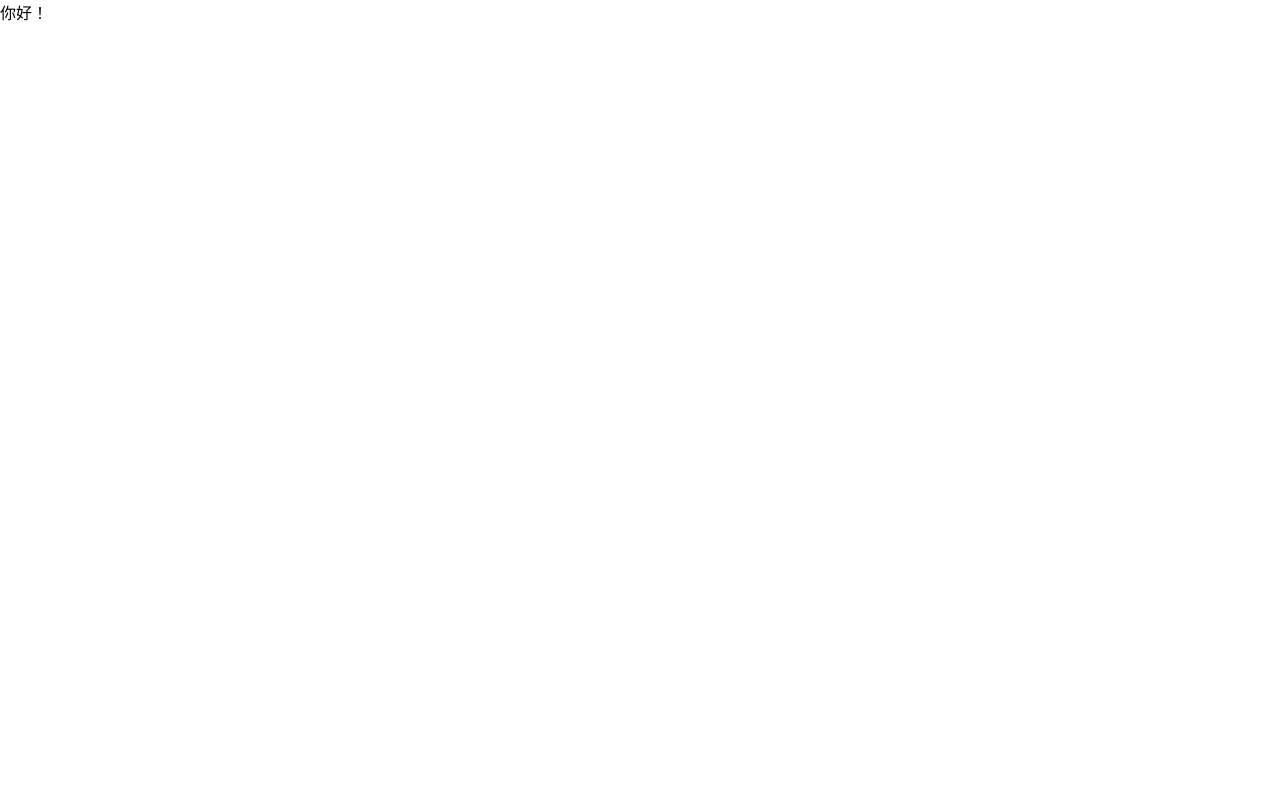
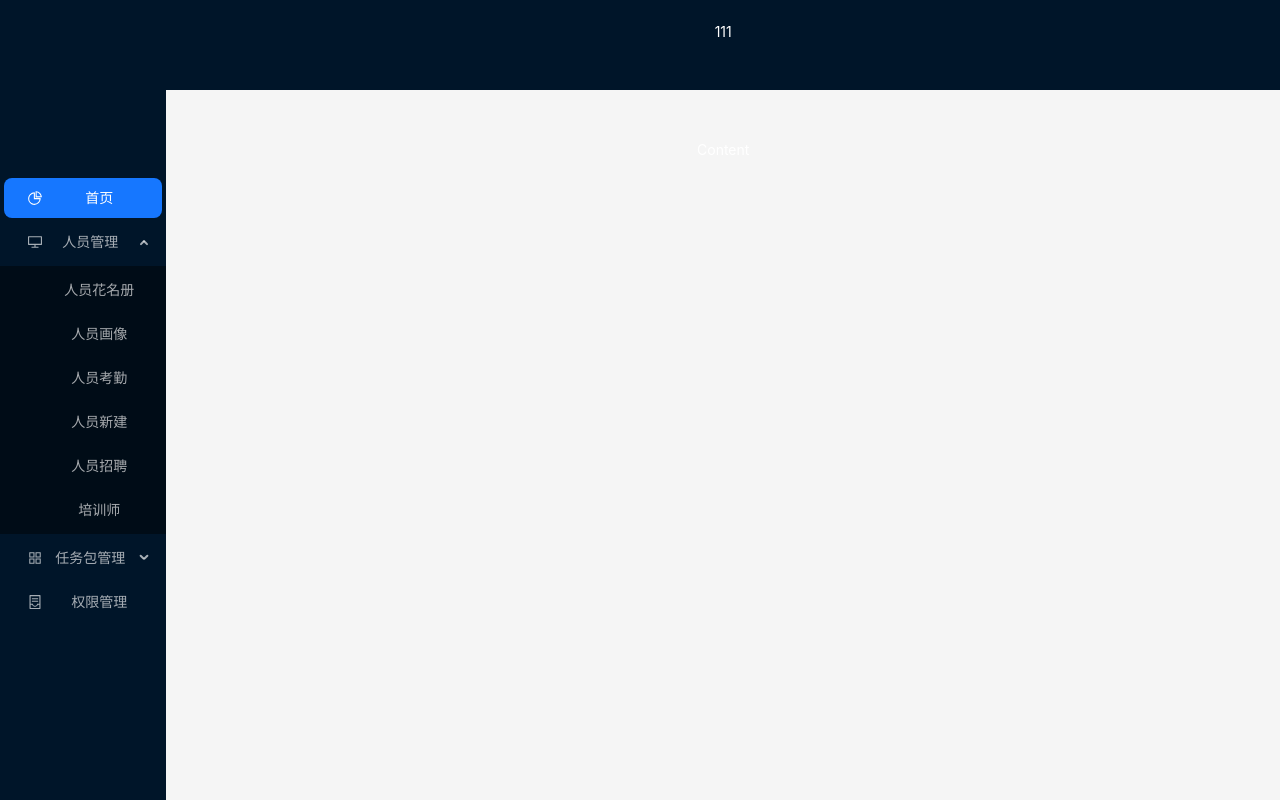
Before and after one commit to lnyjack2024/byaidata_frontend, a React (Create React App) app: page / in a window 1280 px wide. Shown: the top 800 px of the page. Built offline with nearby package versions, Linux system fonts and the light colour scheme.

Commit message:
导航栏

```diff
--- /dev/null
+++ b/src/components/header/index.jsx
@@ -0,0 +1,17 @@
+/*
+ * @Description:
+ * @Author: wangyonghong
+ * @Date: 2024-08-30 11:37:17
+ * @LastEditTime: 2024-08-30 11:38:26
+ */
+import React, { Component } from 'react'
+
+export default class Header extends Component {
+  render() {
+    return (
+      <div>
+        111
+      </div>
+    )
+  }
+}
--- /dev/null
+++ b/src/components/left-nav/index.css
@@ -0,0 +1,14 @@
+.left-nav {
+    /* height: 100%; */
+   .left-nav-header{
+     display: flex;
+     /* align-items:center; */
+     flex-direction: column;
+     /* width: 100%; */
+   }
+   .left-nav-content{
+    display: flex;
+    /* align-items:center; */
+    flex-direction:column-reverse;
+   }
+}
--- /dev/null
+++ b/src/components/left-nav/index.jsx
@@ -0,0 +1,111 @@
+/*
+ * @Description:
+ * @Author: wangyonghong
+ * @Date: 2024-08-30 11:37:50
+ * @LastEditTime: 2024-08-30 14:46:53
+ */
+import React, { Component } from 'react'
+import {
+  AppstoreOutlined,
+  ContainerOutlined,
+  DesktopOutlined,
+  PieChartOutlined,
+} from '@ant-design/icons';
+import { Menu } from 'antd';
+// import logo from '../../assets/images/byaidata.jpg'
+import './index.css'
+const items = [
+  {
+    key: '1',
+    icon: <PieChartOutlined />,
+    label: '首页',
+  },
+  {
+    key: 'sub1',
+    label: '人员管理',
+    icon: <DesktopOutlined />,
+    children: [
+      {
+        key: '3',
+        label: '人员花名册',
+      },
+      {
+        key: '4',
+        label: '人员画像',
+      },
+      {
+        key: '5',
+        label: '人员考勤',
+      },
+      {
+        key: '6',
+        label: '人员新建',
+      },
+      {
+        key: '7',
+        label: '人员招聘',
+      },
+      {
+        key: '8',
+        label: '培训师',
+      },
+    ],
+  },
+  {
+    key: 'sub2',
+    label: '任务包管理',
+    icon: <AppstoreOutlined />,
+    children: [
+      {
+        key: '9',
+        label: '任务包列表',
+      },
+      {
+        key: '10',
+        label: '任务包新建',
+      },
+      {
+        key: '11',
+        label: '任务包质量进度',
+      },
+      {
+        key: '12',
+        label: '任务包关联业务员',
+      },
+      {
+        key: '13',
+        label: '任务包每日信息',
+      },
+      {
+        key: '14',
+        label: '任务包交付',
+      },
+    ],
+  },
+  {
+    key: '2',
+    icon: <ContainerOutlined />,
+    label: '权限管理',
+  },
+];
+export default class LeftNav extends Component {
+  render() {
+    return (
+      <div >
+        <header className='left-nav-header'>
+          {/* <img src={logo} alt='logo'/> */}
+        </header>
+        <div style={{ display:'flex',justifyContent:'center',alignItems:'center', height:'800px'}}>
+            <Menu
+              defaultSelectedKeys={['1']}
+              defaultOpenKeys={['sub1']}
+              mode="inline"
+              theme="dark"
+              // inlineCollapsed={collapsed}
+              items={items}
+            />
+        </div>
+      </div>
+    )
+  }
+}
--- a/src/pages/home/home.jsx
+++ b/src/pages/home/home.jsx
@@ -2,19 +2,67 @@
  * @Description:
  * @Author: wangyonghong
  * @Date: 2024-08-20 17:15:33
- * @LastEditTime: 2024-08-29 18:38:42
+ * @LastEditTime: 2024-08-30 14:25:28
  */
-import React, { Component } from 'react'
 
-import memoryUtils from '../../utils/memoryUtils'
+import React, { Component }  from 'react';
+import { Flex, Layout } from 'antd';
+
+import HeaderNav from '../../components/header'
+import LeftNav from '../../components/left-nav'
+
+const { Header, Footer, Sider, Content } = Layout;
+
+const headerStyle = {
+  textAlign: 'center',
+  color: '#fff',
+  height: 90,
+  paddingInline: 48,
+  lineHeight: '64px',
+  // backgroundColor: '#4096ff',
+};
+const contentStyle = {
+  textAlign: 'center',
+  minHeight: 120,
+  lineHeight: '120px',
+  color: '#fff',
+  // backgroundColor: '#0958d9',
+};
+const siderStyle = {
+  textAlign: 'center',
+  lineHeight: '120px',
+  color: '#fff',
+  // backgroundColor: '#1677ff',
+};
+const footerStyle = {
+  textAlign: 'center',
+  color: 'black',
+};
+const layoutStyle = {
+  overflow: 'hidden',
+  width: 'calc(50% - 8px)',
+  maxWidth: '100%',
+  height:'995px',
+};
+
 
 export default class Home extends Component {
   render() {
-    const user = memoryUtils.user
     return (
-      <div>
-        你好！{user}
-      </div>
+          <Flex  >
+            <Layout style={layoutStyle}>
+              <Sider width="13%" style={siderStyle}>
+                <LeftNav />
+              </Sider>
+              <Layout>
+                <Header style={headerStyle}>
+                  <HeaderNav/>
+                </Header>
+                <Content style={contentStyle}>Content</Content>
+                <Footer style={footerStyle}>推荐使用谷歌浏览器、欢迎使用本原智数系统管理...</Footer>
+              </Layout>
+            </Layout>
+          </Flex>
     )
   }
 }
```
Also changed, not shown: src/assets/images/byaidata.jpg (added).
